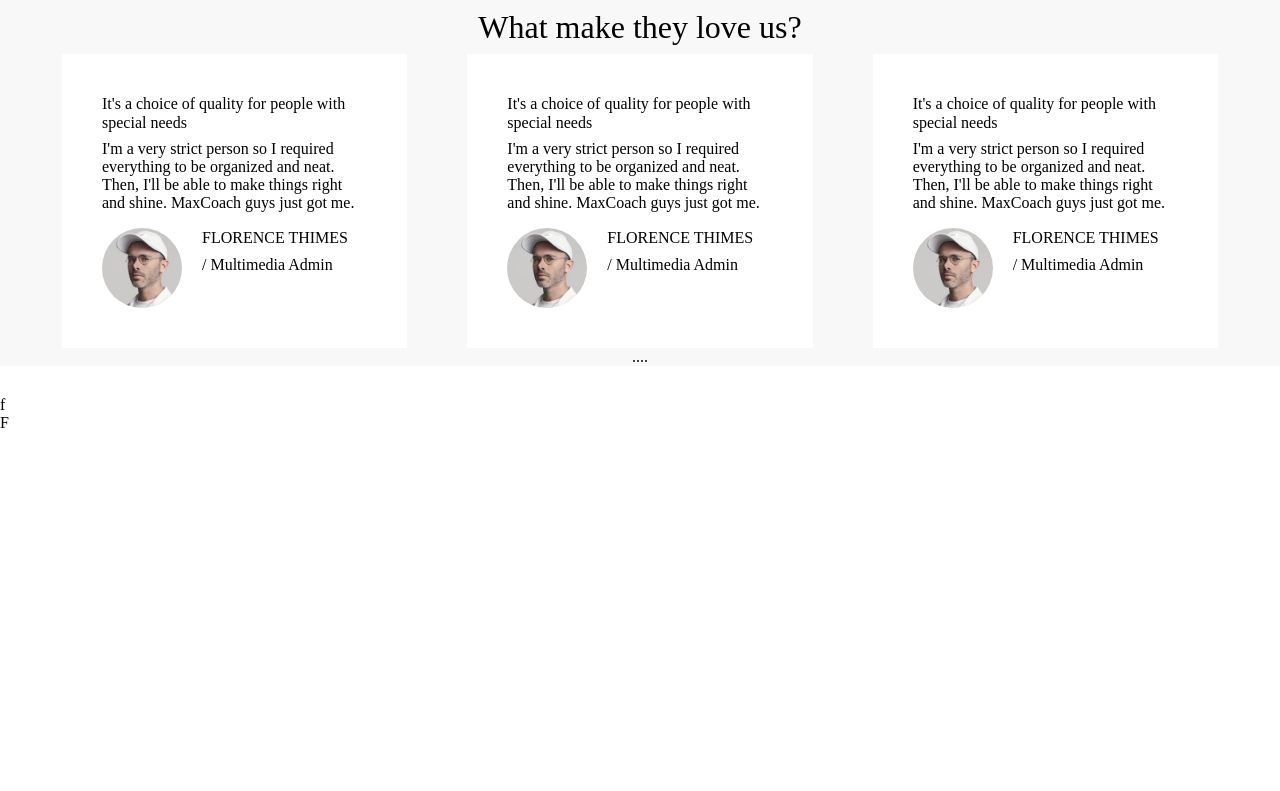
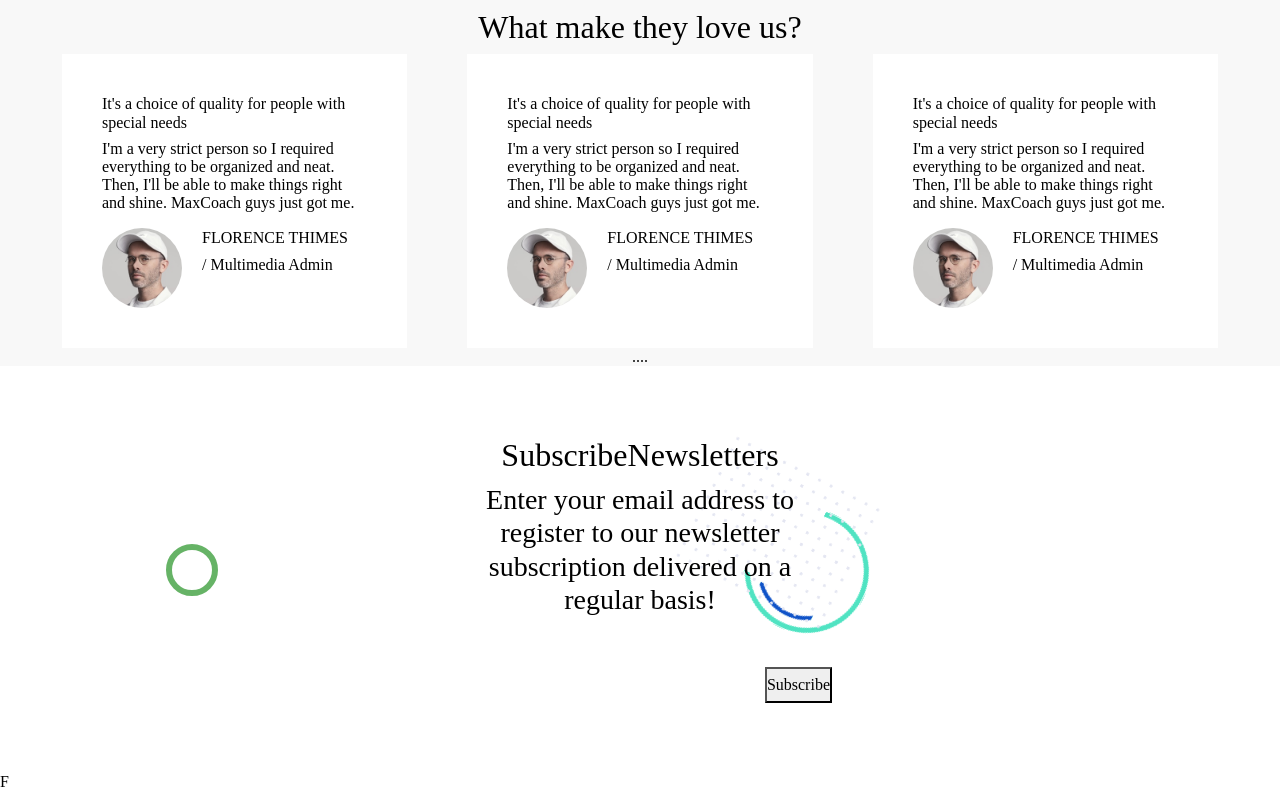
Before and after one commit to FrancescoCataletto/proj-html-vuejs, a Vue app: page / in a window 1280 px wide. Shown: the part 3354-4145 px from the top of the page. Before the commit the page ends 3786 px from the top, so only its background shows below. Built offline with nearby package versions, Linux system fonts and the light colour scheme.

Commit message:
draft structure of form component

```diff
--- a/src/components/FormComponent.vue
+++ b/src/components/FormComponent.vue
@@ -1,6 +1,16 @@
 <template>
-  <div>
-      f
+  <div id="form">
+      <div id="circle"></div>
+      <div id="wrapper">
+        <div id="form-top">
+          <h2>Subscribe<span>Newsletters</span></h2>
+          <h3>Enter your email address to register to our newsletter subscription delivered on a regular basis!</h3>
+        </div>
+        <div id="form-bottom" class="d-flex">
+          <input type="text" class="form-control">
+          <button>Subscribe</button>
+        </div>
+      </div>
   </div>
 </template>
 
@@ -11,5 +21,32 @@ export default {
 </script>
 
 <style lang="scss" scoped>
+@import "../assets/img/global.scss";
+#form{
+  background-image: url("../assets/img/maxcoach-shape-09.png"), url("../assets/img/maxcoach-shape-02.png");
+  background-repeat: no-repeat;
+  background-position: top 0 right 400px, top 75px right 410px;
+  position: relative;
+}
 
+#circle{
+  position: absolute;
+  padding: 20px;
+  border: 6px solid green;
+  border-radius: 50%;
+  top: 50%;
+  left: 15%;
+  transform: translate(-50%, -50%);
+  opacity: 0.6;
+}
+
+#wrapper{
+  width: 30%;
+  margin: 70px auto;
+}
+
+#form-top{
+  text-align: center;
+  margin-bottom: 50px;
+}
 </style>
```
